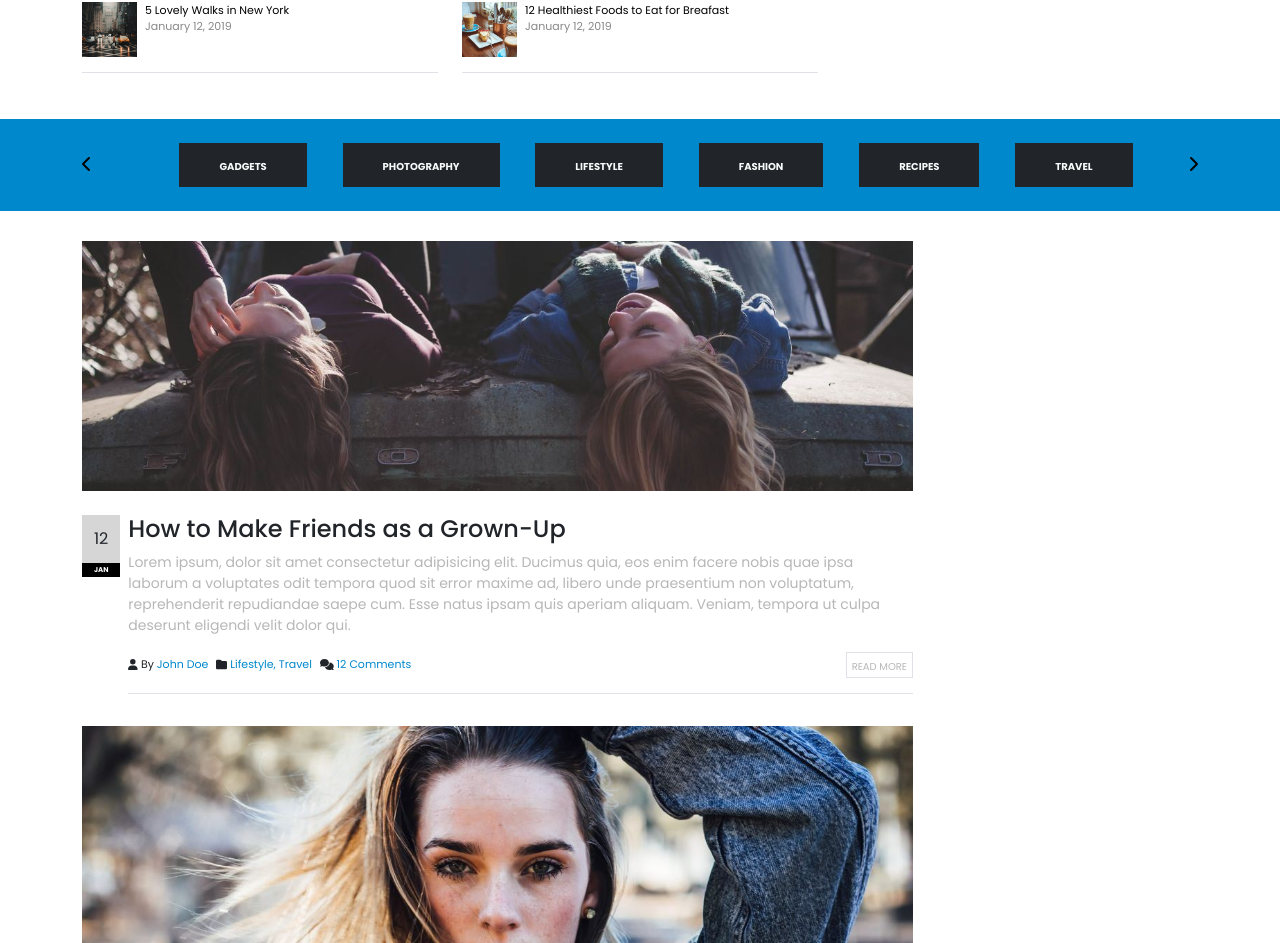
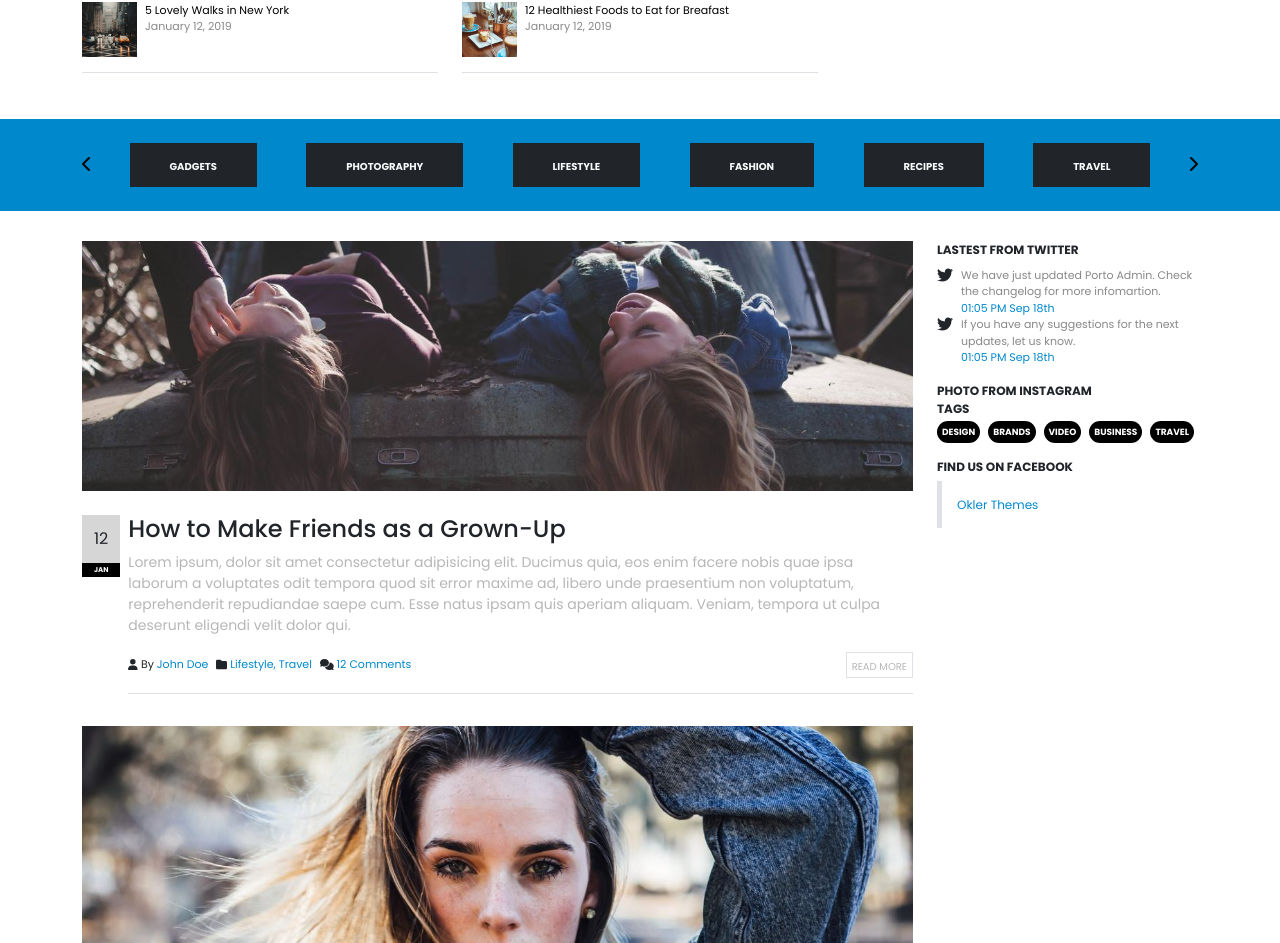
Before and after one commit to Fabiofljf/proj-html-vuejs, a Vue app: page / in a window 1280 px wide. Shown: the part 1164-2107 px from the top of the page. Built offline with nearby package versions, Linux system fonts and the light colour scheme.

Commit message:
Add Main - Adding col dx, social

```diff
--- a/package.json
+++ b/package.json
@@ -10,6 +10,7 @@
   "dependencies": {
     "@fontsource/poppins": "^4.5.8",
     "@fortawesome/fontawesome-svg-core": "^6.1.1",
+    "@fortawesome/free-brands-svg-icons": "^6.1.1",
     "@fortawesome/free-regular-svg-icons": "^6.1.1",
     "@fortawesome/free-solid-svg-icons": "^6.1.1",
     "@fortawesome/vue-fontawesome": "^2.0.6",
--- a/src/components/MiniCards.vue
+++ b/src/components/MiniCards.vue
@@ -33,7 +33,7 @@
                   <p class="text-s-grey mb-0">{{ recentPost.date }}</p>
                 </div>
               </li>
-            </ul>
+          </ul>
         </div>
         <!-- /.col recent post -->
         <div class="col d-flex flex-column">
--- a/src/components/SiteMain.vue
+++ b/src/components/SiteMain.vue
@@ -21,7 +21,7 @@
           </div>
           <!-- /.col arrow sx-->
           <div class="col-11">
-            <ul class="d-flex justify-content-around m-0">
+            <ul class="d-flex justify-content-between m-0 p-0">
               <li v-for="(categorie, index) in categories" :key="index">
                 <div class="categoryCard">
                   <a class="text-light" href="#">{{ categorie.type }}</a>
@@ -46,8 +46,8 @@
     <div id="downMain">
       <section id="postShare">
         <div class="container">
-          <div class="row flex-column">
-            <div class="col-9">
+          <div class="row">
+            <div class="col-9 flex-column">
               <div
                 class="card border-0 mb-2"
                 v-for="(postShare, index) in postsShare"
@@ -69,25 +69,32 @@
                       saepe cum. Esse natus ipsam quis aperiam aliquam. Veniam,
                       tempora ut culpa deserunt eligendi velit dolor qui.
                     </p>
-                    <div class="tagPost d-flex justify-content-between align-items-center">
+                    <div
+                      class="
+                        tagPost
+                        d-flex
+                        justify-content-between
+                        align-items-center
+                      "
+                    >
                       <div class="tag size-11 d-flex">
                         <div class="me-2">
                           <font-awesome-icon icon="fa-solid fa-user" />
                           By
                           <a href="#">
-                            {{postShare.artist}}
+                            {{ postShare.artist }}
                           </a>
                         </div>
                         <div class="me-2">
                           <font-awesome-icon icon="fa-solid fa-folder" />
                           <a href="#">
-                            {{postShare.category}}
+                            {{ postShare.category }}
                           </a>
                         </div>
                         <div class="me-2">
                           <font-awesome-icon icon="fa-solid fa-comments" />
                           <a href="#">
-                            {{postShare.comments}}
+                            {{ postShare.comments }}
                           </a>
                         </div>
                       </div>
@@ -100,7 +107,66 @@
               </div>
             </div>
             <!-- /.col Post shared-->
-            <div class="col"></div>
+            <div class="col">
+              <div class="twitter">
+                <div class="textSocial mb-2">Lastest from Twitter</div>
+                <ul class="ps-0">
+                  <li class="d-flex">
+                    <font-awesome-icon icon="fa-brands fa-twitter" />
+                    <div class="size-11 ps-2">
+                      <p class="mb-0 text-s-grey">
+                        We have just updated Porto Admin. Check the changelog
+                        for more infomartion.
+                      </p>
+                      <p class="text-mare mb-0">01:05 PM Sep 18th</p>
+                    </div>
+                  </li>
+                  <li class="d-flex">
+                    <font-awesome-icon icon="fa-brands fa-twitter" />
+                    <div class="size-11 ps-2">
+                      <p class="mb-0 text-s-grey">
+                        If you have any suggestions for the next updates, let us
+                        know.
+                      </p>
+                      <p class="text-mare mb-0">01:05 PM Sep 18th</p>
+                    </div>
+                  </li>
+                </ul>
+              </div>
+              <!-- /.twitter -->
+              <div class="instagram">
+                <div class="textSocial">Photo from Instagram</div>
+              </div>
+              <!-- /.instagram -->
+              <div class="tag">
+                <div class="textSocial">Tags</div>
+                <ul class="ps-0 d-flex">
+                  <li class="tags me-2">
+                    <a href="#"> Design </a>
+                  </li>
+                  <li class="tags me-2">
+                    <a href="#"> Brands </a>
+                  </li>
+                  <li class="tags me-2">
+                    <a href="#"> Video </a>
+                  </li>
+                  <li class="tags me-2">
+                    <a href="#"> Business </a>
+                  </li>
+                  <li class="tags">
+                    <a href="#"> Travel </a>
+                  </li>
+                </ul>
+              </div>
+              <!-- /.tag -->
+              <div class="facebook">
+                <div class="textSocial mb-3">Find Us On Facebook</div>
+                <div>
+                  <a class="border-start border-5" href="#">Okler Themes</a>
+                </div>
+              </div>
+              <!-- /.facebook -->
+            </div>
             <!-- /.col info-->
           </div>
         </div>
@@ -241,16 +307,16 @@ export default {
         justify-content: center;
       }
     }
-    .tagPost{
+    .tagPost {
       margin-bottom: 15px;
-      .tag{
-        a{
+      .tag {
+        a {
           color: $C-mare;
         }
       }
-      .more{
+      .more {
         padding: 0 5px;
-        a{
+        a {
           color: $C-xs-grey;
           font-size: 10px;
           text-transform: uppercase;
@@ -258,5 +324,28 @@ export default {
       }
     }
   }
+  .textSocial {
+    text-transform: uppercase;
+    font-size: 12px !important;
+    font-weight: bold;
+  }
+  .tags {
+    a {
+      font-size: 9px;
+      font-weight: bold;
+      text-transform: uppercase;
+      background-color: $Bg-dark;
+      color: $C-light;
+      padding: 5px;
+      border-radius: 15px;
+    }
+  }
+  .facebook{
+    a{
+      color: $C-mare;
+      font-size: 12px;
+      padding: 15px;
+    }
+  }
 }
 </style>
--- a/src/main.js
+++ b/src/main.js
@@ -19,6 +19,7 @@ import { faChevronRight } from '@fortawesome/free-solid-svg-icons'
 import { faUser } from '@fortawesome/free-solid-svg-icons'
 import { faFolder } from '@fortawesome/free-solid-svg-icons'
 import { faComments } from '@fortawesome/free-solid-svg-icons'
+import { faTwitter } from '@fortawesome/free-brands-svg-icons'
 
 /* import font awesome icon component */
 import { FontAwesomeIcon } from '@fortawesome/vue-fontawesome'
@@ -30,6 +31,7 @@ library.add(faUserSecret, faChevronRight)
 library.add(faUserSecret, faUser)
 library.add(faUserSecret, faFolder)
 library.add(faUserSecret, faComments)
+library.add(faUserSecret, faTwitter)
 
 /* add font awesome icon component */
 Vue.component('font-awesome-icon', FontAwesomeIcon)
```
Also changed, not shown: 1 other file (tests, documents, lock files or other folders).
